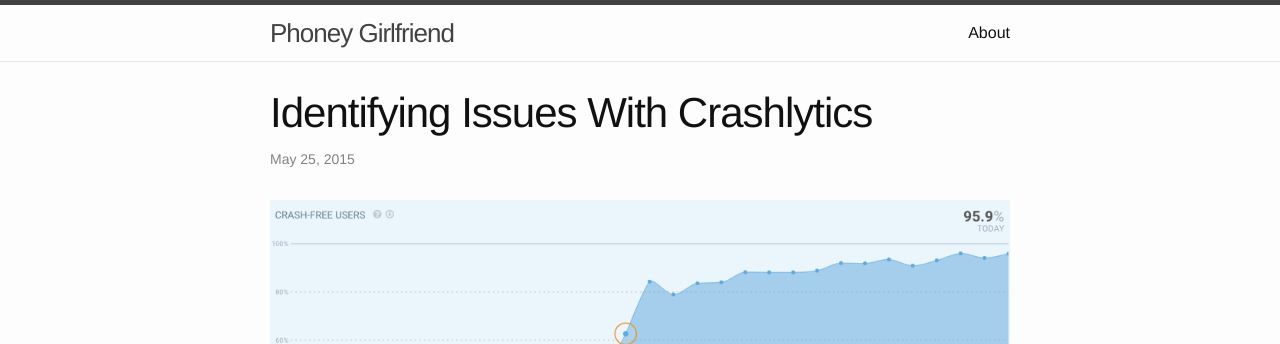
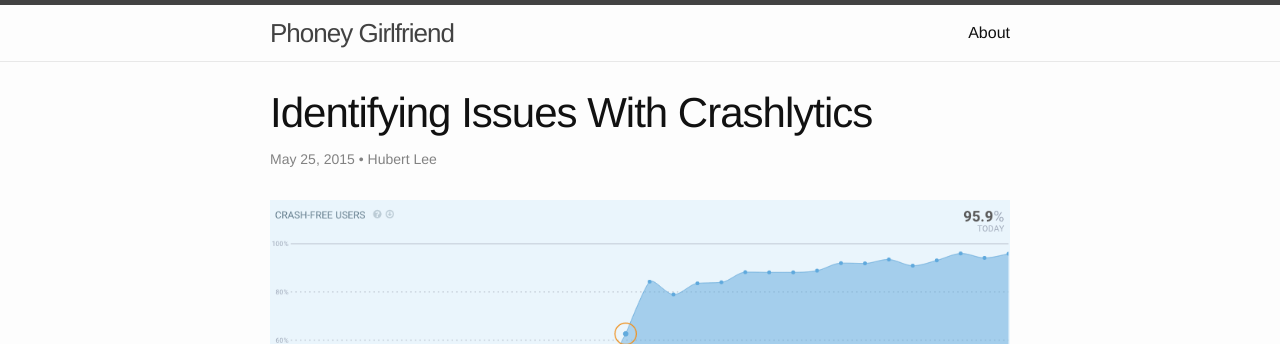
Before and after one commit to hube/phoneygirlfriend.com, a Jekyll site: the page built from _posts/2015-05-25-identifying-issues-with-crashlytics.markdown, in a window 1280 px wide. Shown: the top 344 px of the page. Built offline with Jekyll 4.4.1, drawn with Linux system fonts in a browser that asks for light colours.

Commit message:
update author on previous posts

```diff
--- a/_posts/2015-05-17-help-phoney-girlfriend-get-into-the-google-eye-program.markdown
+++ b/_posts/2015-05-17-help-phoney-girlfriend-get-into-the-google-eye-program.markdown
@@ -2,7 +2,7 @@
 layout: post
 title: Help Phoney Girlfriend Get Into the Google EYE Program!
 date: 2015-05-17T14:33:17+08:00
-author: Hubert
+author: Hubert Lee
 ---
 
 **tl;dr** - Like and share our [YouTube video](https://youtu.be/CvYu94bKlmA)!
--- a/_posts/2015-05-25-identifying-issues-with-crashlytics.markdown
+++ b/_posts/2015-05-25-identifying-issues-with-crashlytics.markdown
@@ -2,7 +2,7 @@
 layout: post
 title: Identifying Issues With Crashlytics
 date: 2015-05-25T15:28:09+08:00
-author:
+author: Hubert Lee
 ---
 
 ![](/assets/2015-05-25-identifying-issues-with-crashlytics/crash-graph.png)
```
